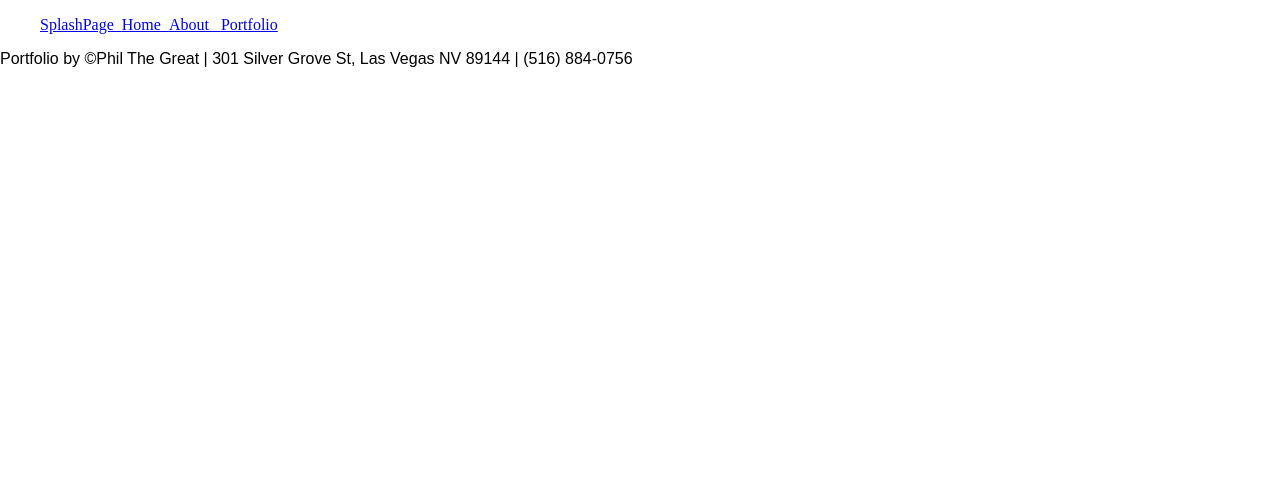
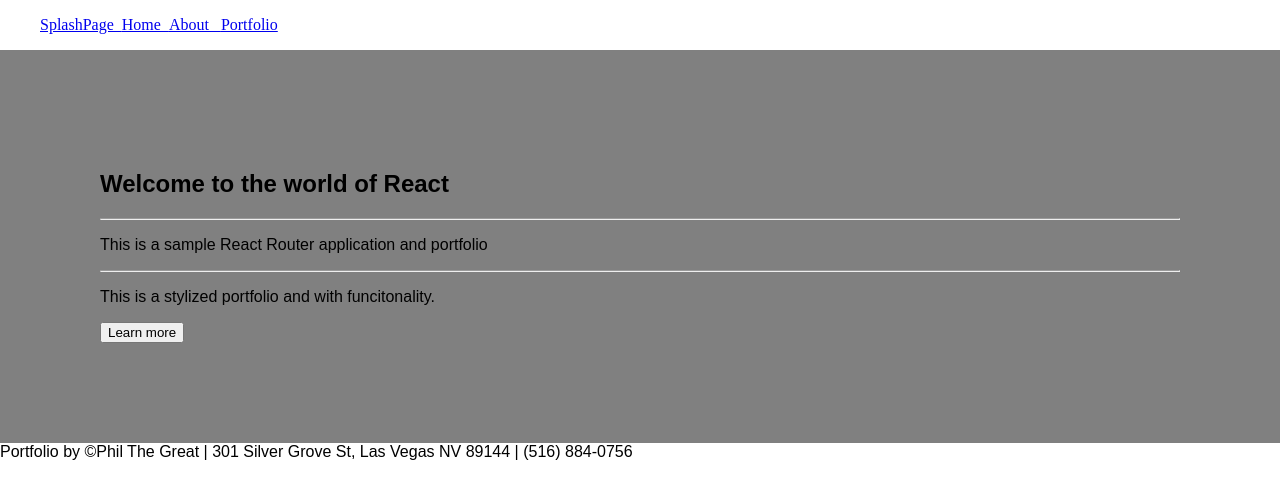
Before and after one commit to PhilCodeIY/PortfolioApp, a React (Create React App) app: page / in a window 1280 px wide. Shown: the top 498 px of the page. Built offline with nearby package versions, Linux system fonts and the light colour scheme.

Commit message:
final revision

```diff
--- a/src/index.js
+++ b/src/index.js
@@ -1,7 +1,7 @@
 import React from 'react';
 import ReactDOM from 'react-dom';
 import './styles/index.css';
-import App from './components/App';
+import App from './components/app';
 import registerServiceWorker from './registerServiceWorker';
 
 //import React Router
@@ -23,7 +23,7 @@ ReactDOM.render(
   <Router>
     <BaseLayout>
       <Switch>
-        <Route path="/Splash" component={Splash} />
+        <Route path="/" component={Splash} />
         <Route path="/Home" component={Home} />
         <Route path="/About" component={About} />
         <Route path="/Portfolio" component={Portfolio} />
```
